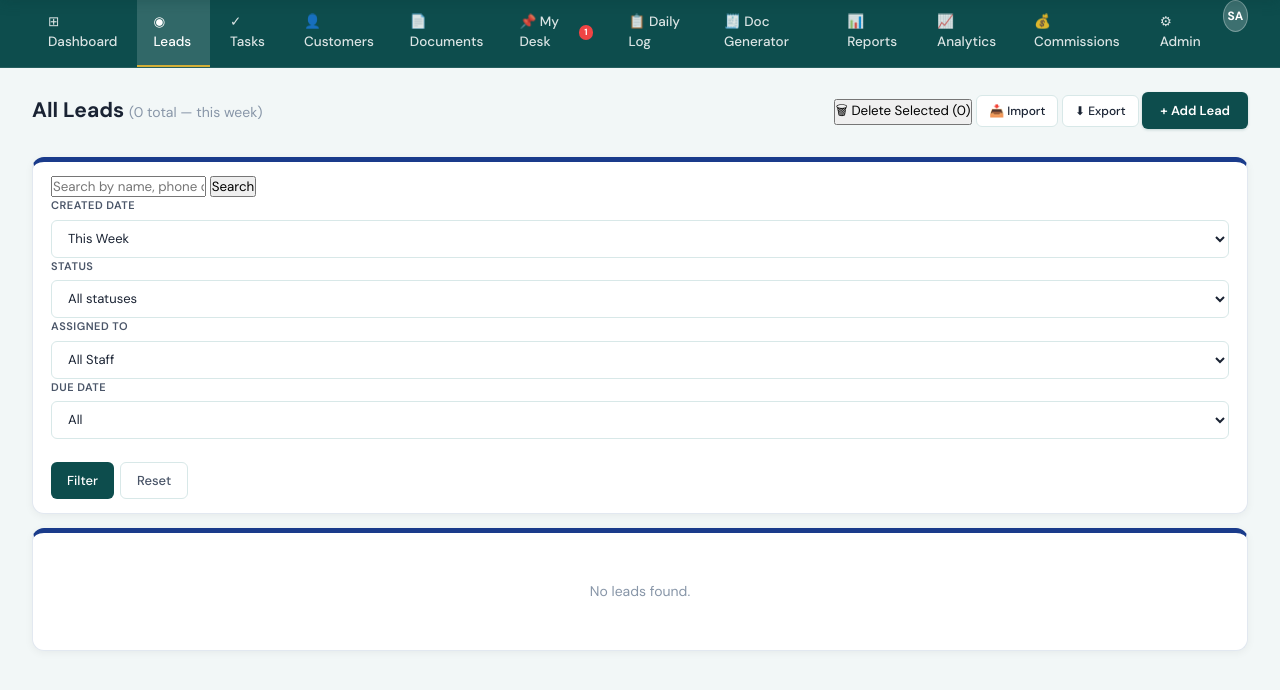
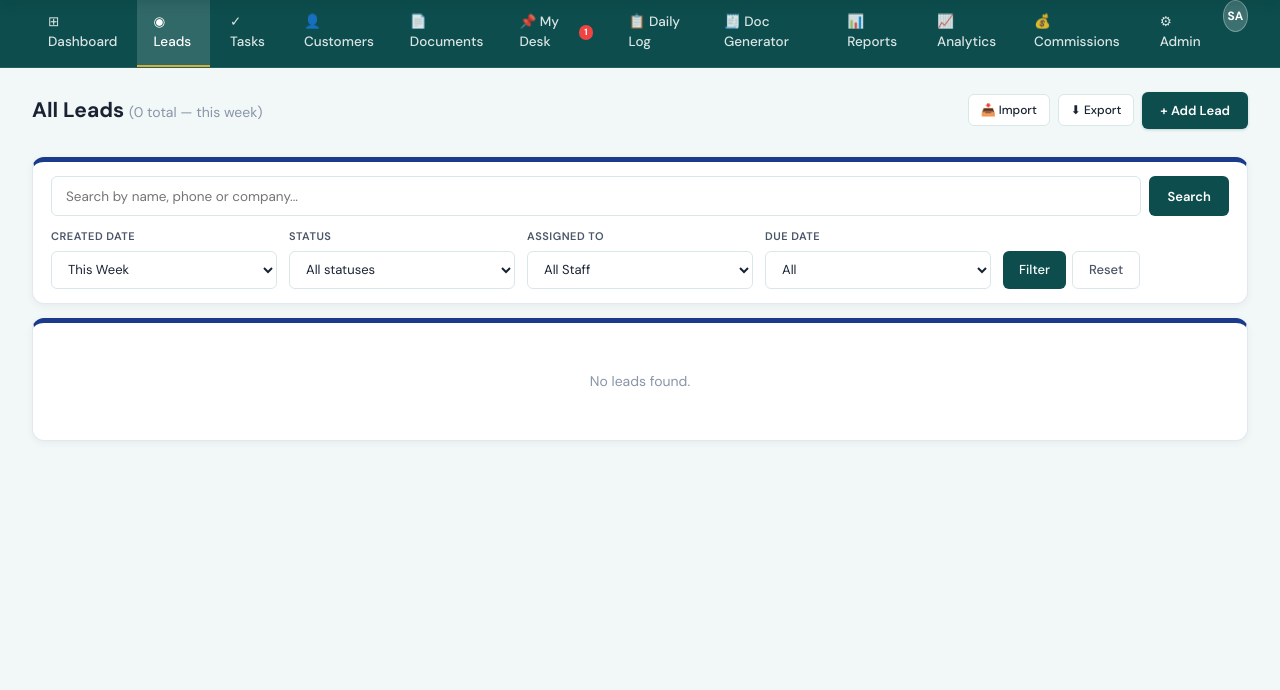
Before and after one commit to tahfeelholidayz-code/tahfeel-holidays-crm, a Flask app: page /leads in a window 1280 px wide. Shown: the part 56-746 px from the top of the page. Run offline with Flask 3, Linux system fonts and the light colour scheme; the visitor is signed in with stand-in values (Sample User, id 1); data comes from the database, SQL or seed files in the repository; data that the repository does not hold is empty; parts of the project's set-up code (start-up, migrations or seed data) failed here and were passed over.

Commit message:
Fix all filter sections and search bars
- Add .filters grid layout for filter groups
- Add .search-bar with input and button styling
- Add .btn-search and .btn-clear styles
- Add .search-highlight for search results indicator
- Add .filter-card and .filter-card-head for tasks/jobs filters
- Add .ff (filter field) for individual filter inputs
- Add .header-btns for page header button groups
- Add .btn-bulk-delete for bulk delete button
- Fix all broken filter sections across leads, tasks, customers, documents

```diff
--- a/static/css/tahfeel.css
+++ b/static/css/tahfeel.css
@@ -494,6 +494,155 @@ input, select, textarea, button { font-family: var(--font); }
   display: flex;
 }
 
+/* ── Filters & Search ──────────────────────────────────── */
+.filters {
+  display: grid;
+  grid-template-columns: repeat(auto-fit, minmax(180px, 1fr));
+  gap: 12px;
+  align-items: flex-end;
+}
+.search-bar {
+  display: flex;
+  gap: 8px;
+  align-items: center;
+  margin-bottom: 12px;
+}
+.search-bar input {
+  flex: 1;
+  height: 40px;
+  padding: 0 14px;
+  border: 1.5px solid var(--border);
+  border-radius: var(--radius-sm);
+  font-size: 13.5px;
+  background: var(--surface);
+  color: var(--text-primary);
+  outline: none;
+  transition: var(--transition);
+}
+.search-bar input:focus {
+  border-color: var(--primary);
+  box-shadow: 0 0 0 3px rgba(13,77,77,.08);
+}
+.btn-search {
+  height: 40px;
+  padding: 0 18px;
+  background: var(--primary);
+  color: white;
+  border: none;
+  border-radius: var(--radius-sm);
+  font-size: 13px;
+  font-weight: 600;
+  cursor: pointer;
+  transition: var(--transition);
+}
+.btn-search:hover {
+  background: var(--primary-light);
+}
+.btn-clear {
+  height: 40px;
+  padding: 0 16px;
+  display: inline-flex;
+  align-items: center;
+  background: white;
+  color: var(--text-secondary);
+  border: 1px solid var(--border);
+  border-radius: var(--radius-sm);
+  font-size: 13px;
+  font-weight: 500;
+  text-decoration: none;
+  transition: var(--transition);
+}
+.btn-clear:hover {
+  border-color: var(--danger);
+  color: var(--danger);
+}
+.search-highlight {
+  background: var(--info-bg);
+  color: var(--info);
+  padding: 8px 12px;
+  border-radius: var(--radius-sm);
+  font-size: 13px;
+  margin-bottom: 12px;
+}
+.filter-card {
+  background: white;
+  border-radius: var(--radius-md);
+  border: 1px solid var(--border);
+  padding: 16px;
+  margin-bottom: 16px;
+  box-shadow: var(--shadow-sm);
+}
+.filter-card-head {
+  display: flex;
+  justify-content: space-between;
+  align-items: center;
+  margin-bottom: 14px;
+  padding-bottom: 10px;
+  border-bottom: 1px solid var(--border-light);
+}
+.filter-card-title {
+  font-size: 13px;
+  font-weight: 700;
+  color: var(--text-secondary);
+  text-transform: uppercase;
+  letter-spacing: 0.5px;
+}
+.ff {
+  display: flex;
+  flex-direction: column;
+  gap: 6px;
+  margin-bottom: 12px;
+}
+.ff label {
+  font-size: 12px;
+  font-weight: 600;
+  color: var(--text-secondary);
+}
+.ff input,
+.ff select {
+  width: 100%;
+  height: 38px;
+  padding: 0 12px;
+  border: 1.5px solid var(--border);
+  border-radius: var(--radius-sm);
+  font-size: 13.5px;
+  background: var(--surface);
+  color: var(--text-primary);
+  outline: none;
+  transition: var(--transition);
+}
+.ff input:focus,
+.ff select:focus {
+  border-color: var(--primary);
+  box-shadow: 0 0 0 3px rgba(13,77,77,.08);
+}
+
+/* ── Header Buttons ────────────────────────────────────── */
+.header-btns {
+  display: flex;
+  gap: 8px;
+  align-items: center;
+}
+.btn-bulk-delete {
+  background: var(--danger-bg);
+  color: var(--danger);
+  border: 1px solid var(--danger);
+  padding: 8px 14px;
+  border-radius: var(--radius-sm);
+  font-size: 13px;
+  font-weight: 600;
+  cursor: pointer;
+  transition: var(--transition);
+  display: none;
+}
+.btn-bulk-delete.active {
+  display: inline-block;
+}
+.btn-bulk-delete:hover {
+  background: var(--danger);
+  color: white;
+}
+
 /* ── Forms ─────────────────────────────────────────────── */
 .form-grid {
   display: grid;
```
